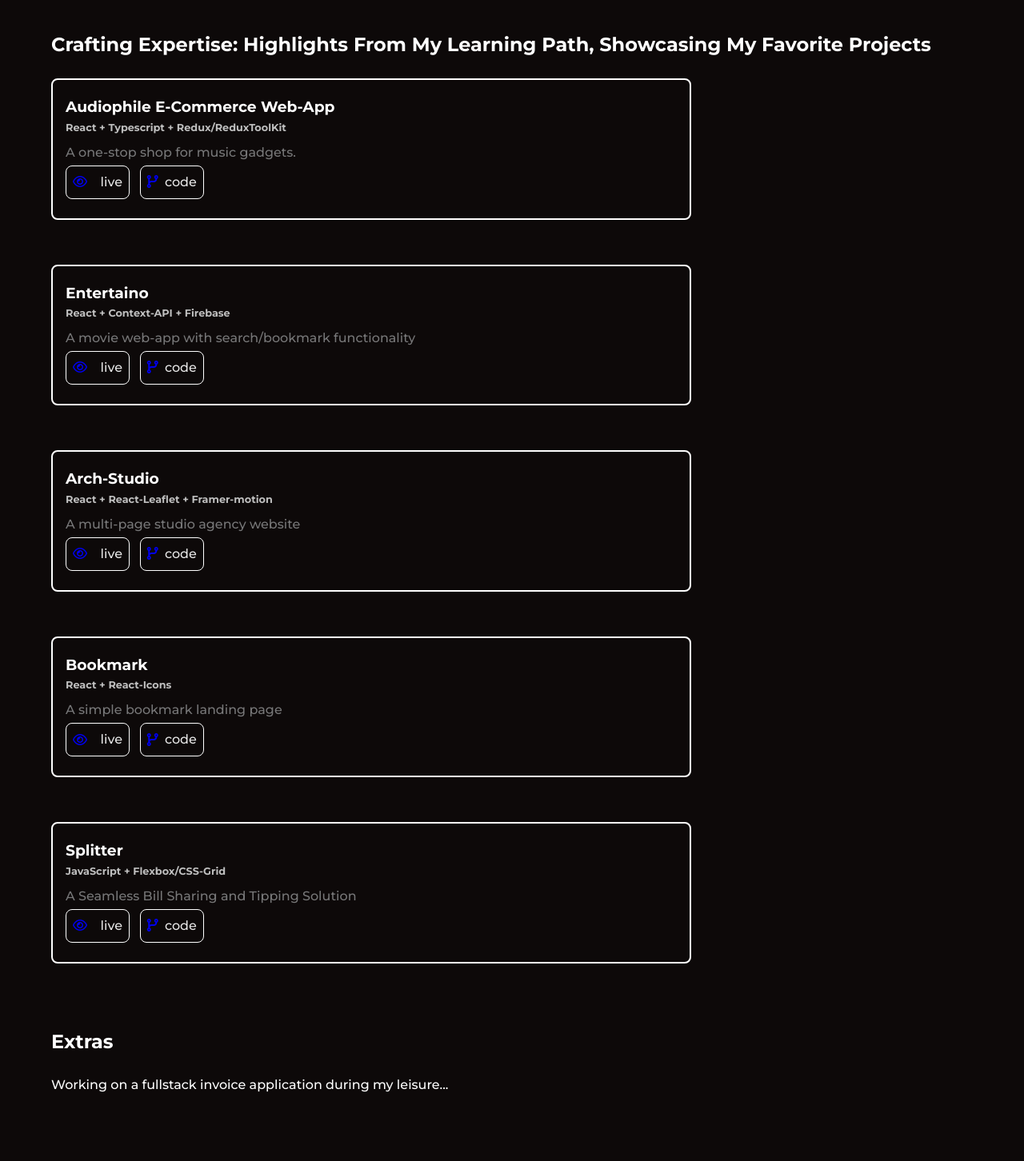
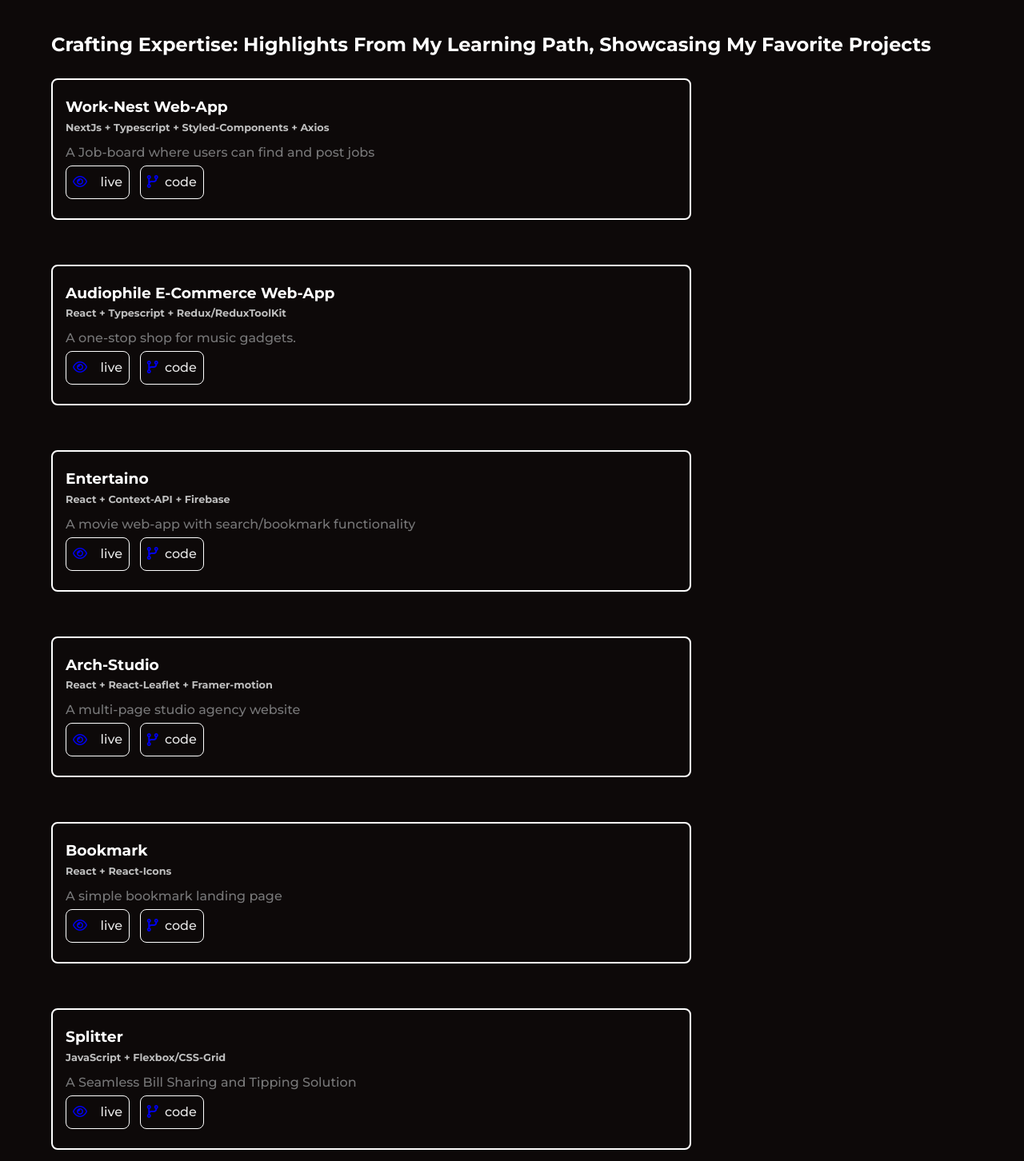
Before and after one commit to Kl3va/portfolio, a Next.js app: page /projects in a window 1280 px wide. Shown: the part 208-1660 px from the top of the page at 80% size. Built offline with nearby package versions, Linux system fonts and the light colour scheme.

Commit message:
feat: updated project lists

```diff
--- a/data/projectData.ts
+++ b/data/projectData.ts
@@ -4,9 +4,19 @@
     'Crafting Expertise: Highlights from My Learning Path, Showcasing my Favorite Projects',
   extra: {
     subHeading: 'Extras',
-    title: 'Working on a fullstack invoice application during my leisure...',
+    title:
+      'Working on a fullstack invoice application and few other stuff to improve my skills...',
   },
   projects: [
+    {
+      title: 'Work-Nest web-app',
+      tools: ['NextJs', 'Typescript', 'Styled-Components', 'Axios'],
+      subTitle: 'A Job-board where users can find and post jobs',
+      links: [
+        { label: 'live', url: 'https://work-nest.vercel.app/' },
+        { label: 'code', url: 'https://github.com/Kl3va/job-board' },
+      ],
+    },
     {
       title: 'Audiophile E-commerce web-app',
       tools: ['React', 'Typescript', 'Redux/ReduxToolKit'],
```
